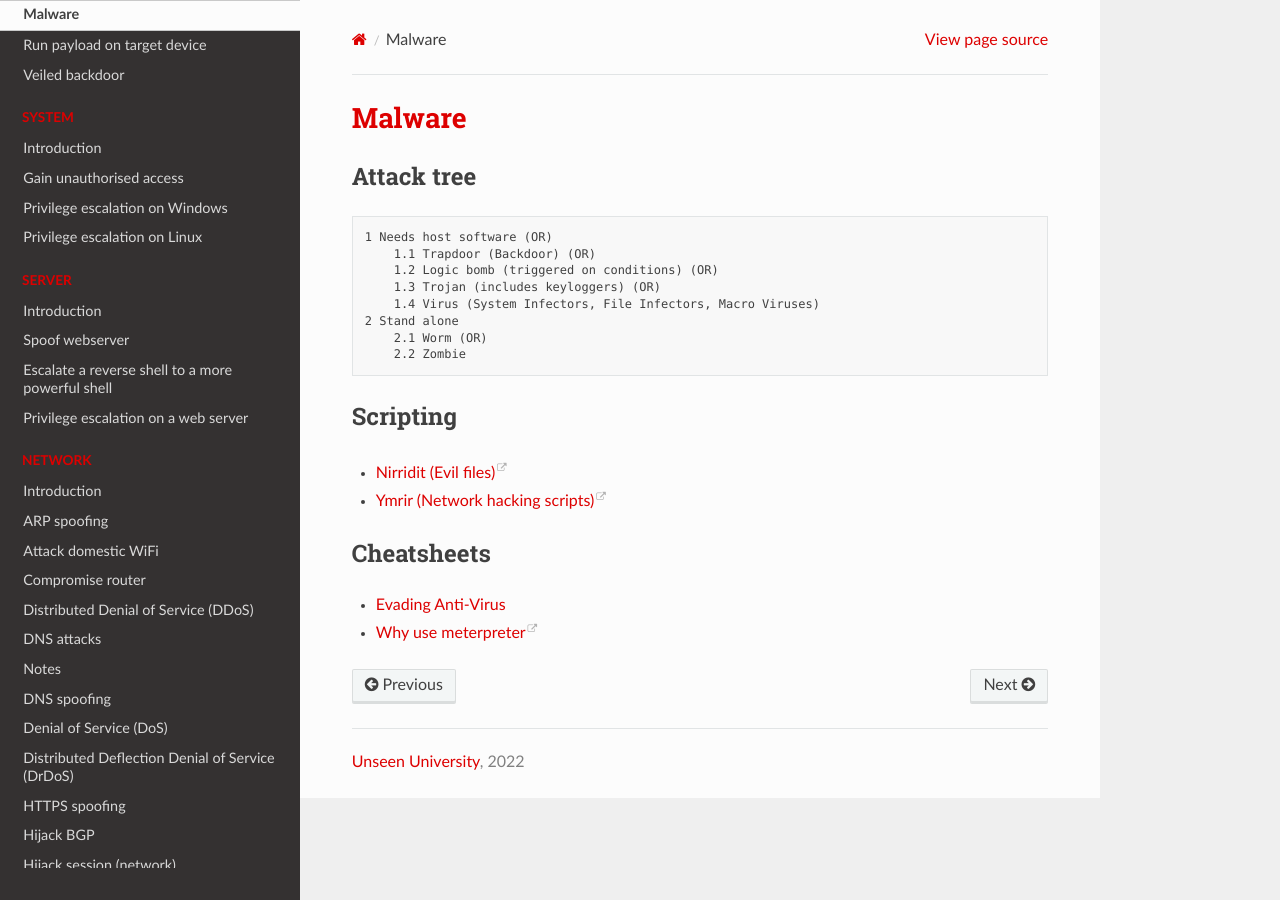
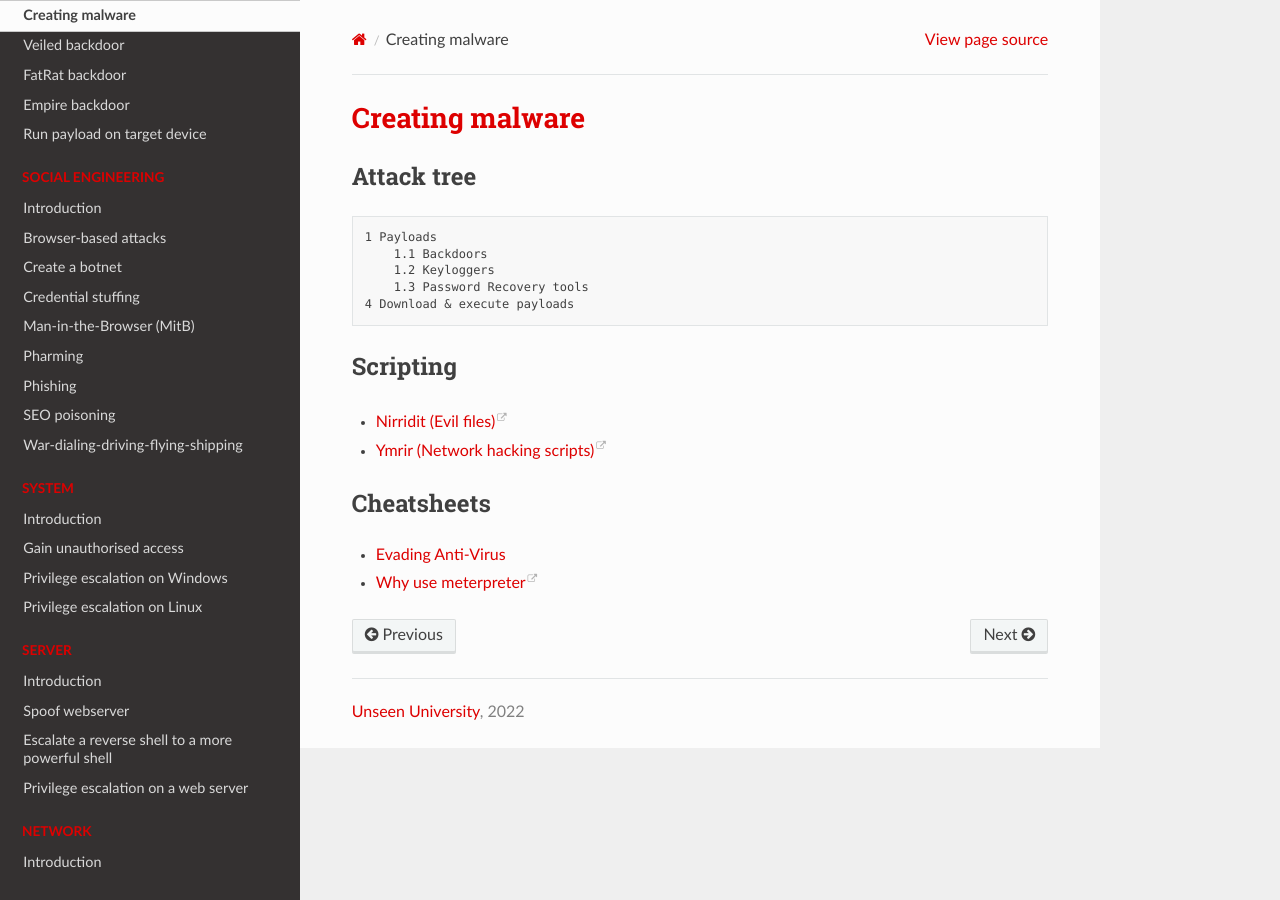
Before and after one commit to tymyrddin/red-basic, a Sphinx documentation site: the page built from source/docs/malware/Create-malware.md, in a window 1280 px wide. Built offline with Sphinx 7.4.7 and the Read the Docs theme 2.0.0, drawn with Linux system fonts in a browser that asks for light colours.

Commit message:
Payloads

````diff
--- a/source/docs/malware/create-malware.md
+++ b/source/docs/malware/Create-malware.md
@@ -1,16 +1,13 @@
-# Malware
+# Creating malware
 
 ## Attack tree
 
 ```text
-1 Needs host software (OR)
-    1.1 Trapdoor (Backdoor) (OR)
-    1.2 Logic bomb (triggered on conditions) (OR)
-    1.3 Trojan (includes keyloggers) (OR)
-    1.4 Virus (System Infectors, File Infectors, Macro Viruses)
-2 Stand alone
-    2.1 Worm (OR)
-    2.2 Zombie
+1 Payloads
+    1.1 Backdoors
+    1.2 Keyloggers
+    1.3 Password Recovery tools
+4 Download & execute payloads
 ```
 
 ## Scripting
````
Also changed, not shown: source/docs/malware/Backdoor-empire.md (added, +19 -0 lines), source/docs/malware/Backdoor-fat-rat.md (added, +31 -0 lines), source/docs/malware/Backdoor-veil.md (+8 -6 lines), source/docs/malware/README.md (+1 -1 lines), source/index.rst (+12 -10 lines).
